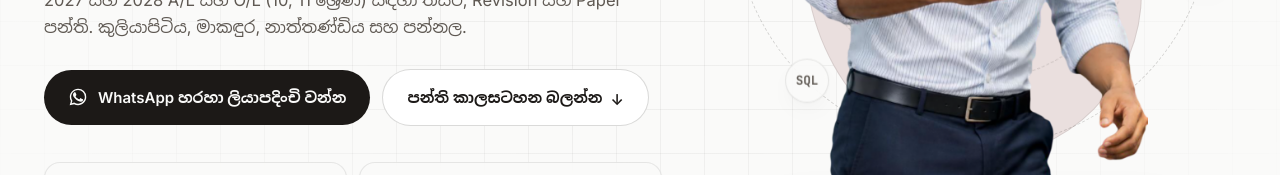
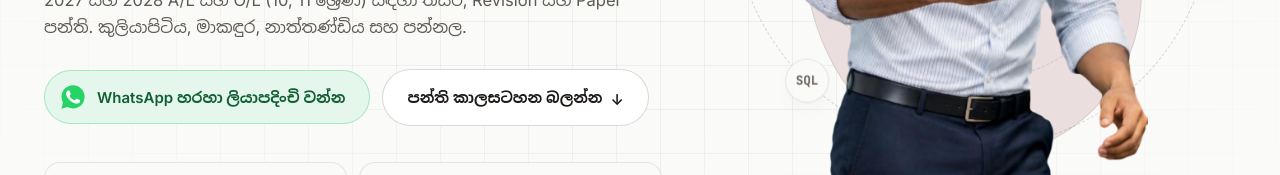
Before and after one commit to UpekshaHerath/nextgen-ICT, a Next.js app: page / in a window 1280 px wide. Shown: the part 511-686 px from the top of the page. Built offline with nearby package versions, Linux system fonts and the light colour scheme; no server answers.

Commit message:
fix: chnged the whatsapp button colour and icon colour

```diff
--- a/src/app/globals.css
+++ b/src/app/globals.css
@@ -35,6 +35,10 @@
   --brand: #8e1b2e;
   --accent: #8e1b2e;
   --whatsapp: #1f8f4e;
+  --wa-soft-bg: #e5f7ec;
+  --wa-soft-bg-hover: #d3f1df;
+  --wa-soft-fg: #125f33;
+  --wa-soft-line: rgba(37, 211, 102, 0.35);
 
   /* one colour per batch, kept muted: timetable blocks, legend dots */
   --batch-al-2027: #8e1b2e;
@@ -72,6 +76,14 @@
     --brand: #e07a8b;
     --accent: #e07a8b;
     --whatsapp: #25a55f;
+  --wa-soft-bg: rgba(37, 211, 102, 0.12);
+  --wa-soft-bg-hover: rgba(37, 211, 102, 0.18);
+  --wa-soft-fg: #86e3ab;
+  --wa-soft-line: rgba(37, 211, 102, 0.3);
+    --wa-soft-bg: rgba(37, 211, 102, 0.12);
+    --wa-soft-bg-hover: rgba(37, 211, 102, 0.18);
+    --wa-soft-fg: #86e3ab;
+    --wa-soft-line: rgba(37, 211, 102, 0.3);
 
     --batch-al-2027: #e07a8b;
     --batch-al-2028: #86acd6;
@@ -281,6 +293,17 @@ html[data-lang="si"] body {
   background: color-mix(in srgb, var(--brand) 88%, var(--fg));
 }
 
+/* light green WhatsApp call to action, paired with the green logo */
+.btn-wa-soft {
+  background: var(--wa-soft-bg);
+  color: var(--wa-soft-fg);
+  border: 1px solid var(--wa-soft-line);
+}
+
+.btn-wa-soft:hover {
+  background: var(--wa-soft-bg-hover);
+}
+
 /* the floating WhatsApp button keeps the colour people recognise */
 .btn-whatsapp {
   background: var(--whatsapp);
--- a/src/components/Hero.tsx
+++ b/src/components/Hero.tsx
@@ -243,9 +243,9 @@ export function Hero() {
                 href={waLink(t.wa.generic)}
                 target="_blank"
                 rel="noopener noreferrer"
-                className="press btn-primary inline-flex items-center justify-center gap-2.5 rounded-full px-6 py-3.5 text-[14.5px] font-semibold sm:text-[15px]"
+                className="press btn-wa-soft inline-flex items-center justify-center gap-2.5 rounded-full py-3 pl-3.5 pr-6 text-[14.5px] font-semibold sm:text-[15px]"
               >
-                <WhatsAppGlyph className="h-5 w-5 shrink-0" />
+                <WhatsAppLogo className="h-7 w-7 shrink-0" />
                 {t.hero.ctaPrimary}
               </a>
               <a
@@ -476,6 +476,22 @@ export function WhatsAppGlyph({ className = "" }: { className?: string }) {
   );
 }
 
+/** Full-colour WhatsApp mark: solid green bubble, white handset. */
+export function WhatsAppLogo({ className = "" }: { className?: string }) {
+  return (
+    <svg viewBox="0 0 24 24" className={className} aria-hidden>
+      <path
+        fill="#25D366"
+        d="M12.04 2C6.6 2 2.18 6.42 2.18 11.86c0 1.74.46 3.44 1.32 4.94L2 22l5.35-1.4a9.82 9.82 0 0 0 4.69 1.2h.01c5.43 0 9.85-4.42 9.85-9.86A9.79 9.79 0 0 0 12.04 2Z"
+      />
+      <path
+        fill="#fff"
+        d="M17.47 14.38c-.3-.15-1.75-.86-2.02-.96-.27-.1-.47-.15-.67.15-.2.3-.77.96-.94 1.16-.17.2-.35.22-.64.07-.3-.15-1.25-.46-2.39-1.47-.88-.79-1.48-1.76-1.65-2.05-.17-.3-.02-.46.13-.6.13-.13.3-.35.45-.52.15-.17.2-.3.3-.5.1-.2.05-.37-.02-.52-.08-.15-.67-1.6-.92-2.2-.24-.58-.49-.5-.67-.51h-.57c-.2 0-.52.07-.8.37-.27.3-1.04 1.02-1.04 2.48s1.07 2.88 1.22 3.08c.15.2 2.1 3.2 5.08 4.49.71.3 1.26.49 1.69.63.71.22 1.36.19 1.87.12.57-.09 1.75-.72 2-1.41.25-.69.25-1.28.17-1.4-.07-.13-.27-.2-.57-.35Z"
+      />
+    </svg>
+  );
+}
+
 function TeacherGlyph({ className = "" }: { className?: string }) {
   return (
     <svg
```
